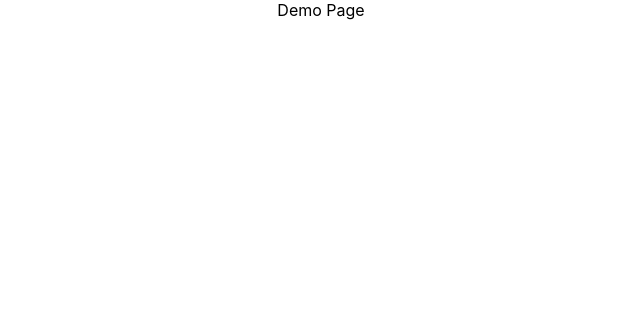
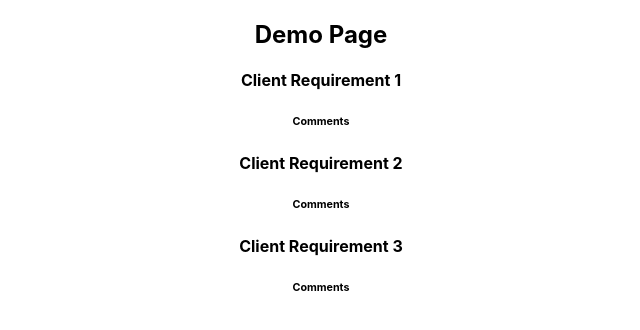
Before and after one commit to nohimys/sharable-component-development, a React (Create React App) app: page / in a window 1280 px wide. Shown: the top 330 px of the page, without its empty margins (319-959 px from the left). Built offline with nearby package versions, Linux system fonts and the light colour scheme.

Commit message:
Starting Bad Desing

```diff
--- a/src/DemoPage/DemoPageComponent.tsx
+++ b/src/DemoPage/DemoPageComponent.tsx
@@ -1,7 +1,42 @@
+import Comments from "../SharableModule/BadDesign/Comments";
+
+
 const DemoPageComponent = () => {
+
+    const badDeSignComponents = () => {
+        return (
+            <>
+                <div>
+                    <h4> Client Requirement 1</h4>
+                    <Comments
+                        requirementId={1}
+                        postOrCommentId={1}
+                    />
+                </div>
+
+                <div>
+                    <h4> Client Requirement 2</h4>
+                    <Comments
+                        requirementId={2}
+                        postOrCommentId={1}
+                    />
+                </div>
+
+                <div>
+                    <h4> Client Requirement 3</h4>
+                    <Comments
+                        requirementId={3}
+                        postOrCommentId={1}
+                    />
+                </div>
+            </>
+        );
+    }
+
     return (
         <>
-            Demo Page
+            <h2>Demo Page</h2>
+            {badDeSignComponents()}
         </>
     );
 }
--- /dev/null
+++ b/src/SharableModule/BadDesign/Comments.tsx
@@ -0,0 +1,14 @@
+
+interface IComments {
+    requirementId: number;
+    postOrCommentId: number
+}
+
+const Comments = (props: IComments) => {
+    return (
+        <>
+            <h6>Comments</h6>
+        </>
+    );
+}
+export default Comments;
```
